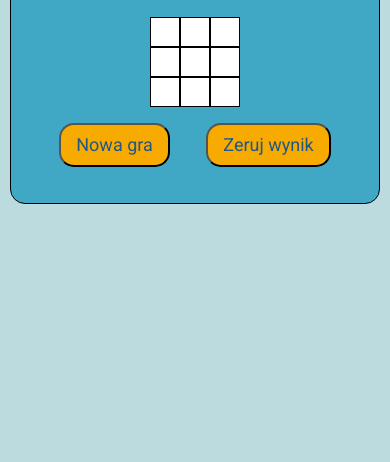
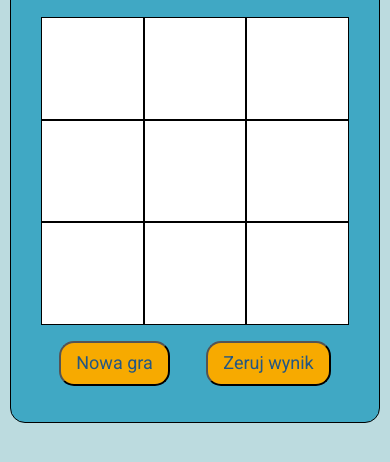
Before and after one commit to JakubM-I/tictactoe, a plain HTML site: page index.html in a window 390 px wide. Shown: the part 174-636 px from the top of the page. Drawn offline with nearby package versions, Linux system fonts and the light colour scheme.

Commit message:
Game board mobile view corrected

```diff
--- a/style.css
+++ b/style.css
@@ -70,7 +70,7 @@ html{
 }
 
 .gameBoard{
-    width: 23vw;
+    width: max(100%, 53vw);
     max-width: 450px;
     display: flex;
     flex-wrap: wrap;
```
